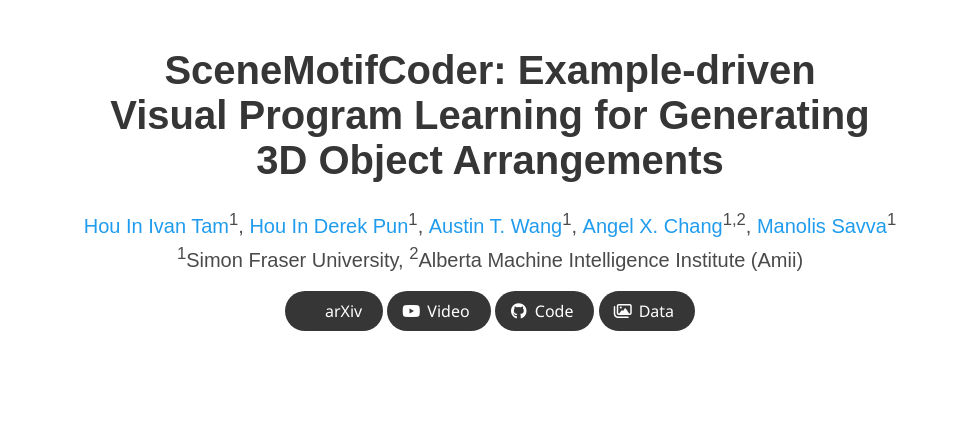
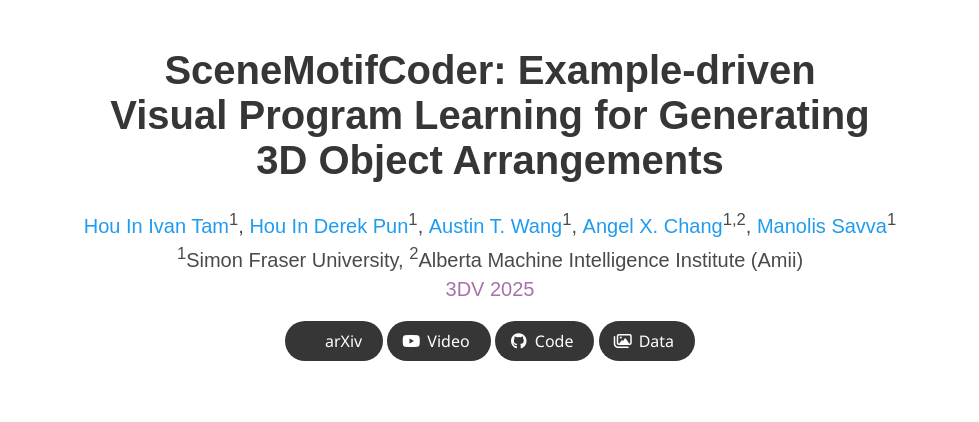
Before and after one commit to 3dlg-hcvc/smc, a plain HTML site: page docs/index.html in a window 1280 px wide. Shown: the top 422 px of the page, without its empty margins (150-1129 px from the left). Drawn offline with nearby package versions, Linux system fonts and the light colour scheme; some icons are missing; a web font is replaced by a local one.

Commit message:
Update index.html

```diff
--- a/docs/index.html
+++ b/docs/index.html
@@ -68,9 +68,9 @@
               <span class="author-block"><sup>1</sup>Simon Fraser University,</span>
               <span class="author-block"><sup>2</sup>Alberta Machine Intelligence Institute (Amii)</span>
             </div>
-            <!-- <div class="is-size-5 publication-authors">
-              <span class="author-block" style="color:#a771ac">VENUE</span>
-            </div> -->
+            <div class="is-size-5 publication-authors">
+              <span class="author-block" style="color:#a771ac">3DV 2025</span>
+            </div>
 
             <div class="column has-text-centered">
               <div class="publication-links">
```
